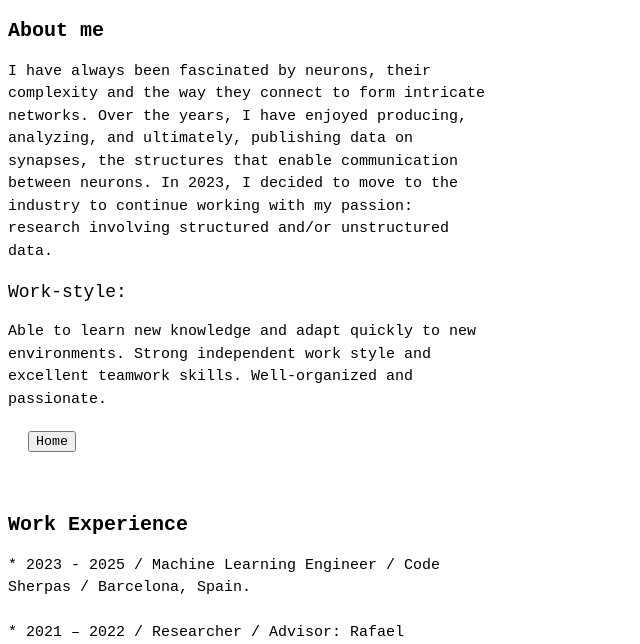
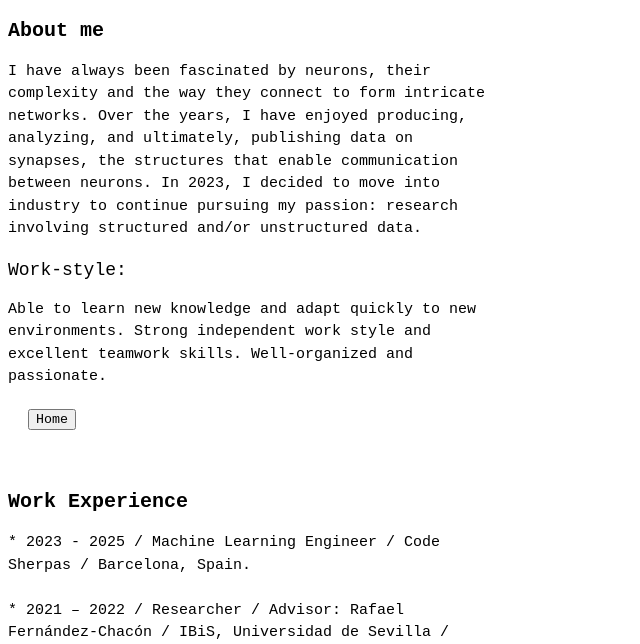
Before and after one commit to inesgcalvo/inesgcalvo.github.io, a plain HTML site: page index.html in a window 1280 px wide. Shown: the part 453-1097 px from the top of the page, without its empty margins (0-640 px from the left). Drawn offline with Linux system fonts and the light colour scheme; a script that the page names is missing.

Commit message:
Update index.html

```diff
--- a/index.html
+++ b/index.html
@@ -38,7 +38,7 @@ Text for nothing
 	          <h4>About me</h4>
 	          <text>I have always been fascinated by neurons, their complexity and the way they connect to form intricate networks.
 	          Over the years, I have enjoyed producing, analyzing, and ultimately, publishing data on synapses, the structures that enable communication between neurons.
-	          In 2023, I decided to move to the industry to continue working with my passion: research involving structured and/or unstructured data.<br>
+	          In 2023, I decided to move into industry to continue pursuing my passion: research involving structured and/or unstructured data.<br>
 	          <h5>Work-style: </h5>Able to learn new knowledge and adapt quickly to new environments. Strong independent work style and excellent teamwork skills. Well-organized and passionate.
 	          </text><br><a href="#home"><button>Home</button></a></section><br>
 
```
